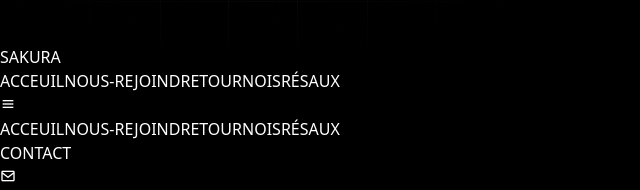
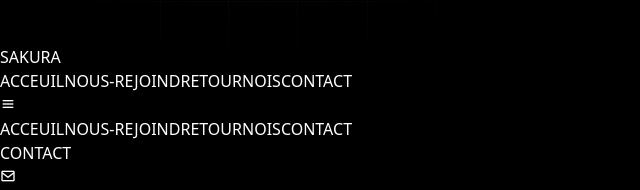
Before and after one commit to kity26/site-sakura, a React (Vite) app: page /site-sakura/reseaux in a window 1280 px wide. Shown: the part 475-665 px from the top of the page, without its empty margins (0-640 px from the left). Built offline with nearby package versions, Linux system fonts and the light colour scheme.

Commit message:
Change 'RÉSAUX' link to 'CONTACT' in Header

```diff
--- a/src/components/Header.jsx
+++ b/src/components/Header.jsx
@@ -57,13 +57,13 @@ const Header = () => {
         </Link>
 
         <Link
-          to="/reseaux"
+          to="/contact"
           data-aos="fade-down"
           data-aos-easing="linear"
           data-aos-duration="2500"
           className="text-base tracking-wider transition-all duration-300 hover:text-[#e99b63] hover:scale-110 hover:drop-shadow-[0_0_10px_rgba(233,155,99,0.8)] z-50 relative"
         >
-          RÉSAUX
+          CONTACT
         </Link>
 
       </nav>
@@ -100,10 +100,10 @@ const Header = () => {
           </Link>
 
           <Link
-            to="/reseaux"
+            to="/contact"
             className="text-base tracking-wider transition-all duration-300 hover:text-[#e99b63] hover:scale-110 hover:drop-shadow-[0_0_10px_rgba(233,155,99,0.8)] z-50"
           >
-            RÉSAUX
+            CONTACT
           </Link>
         </nav>
       </div>
```
